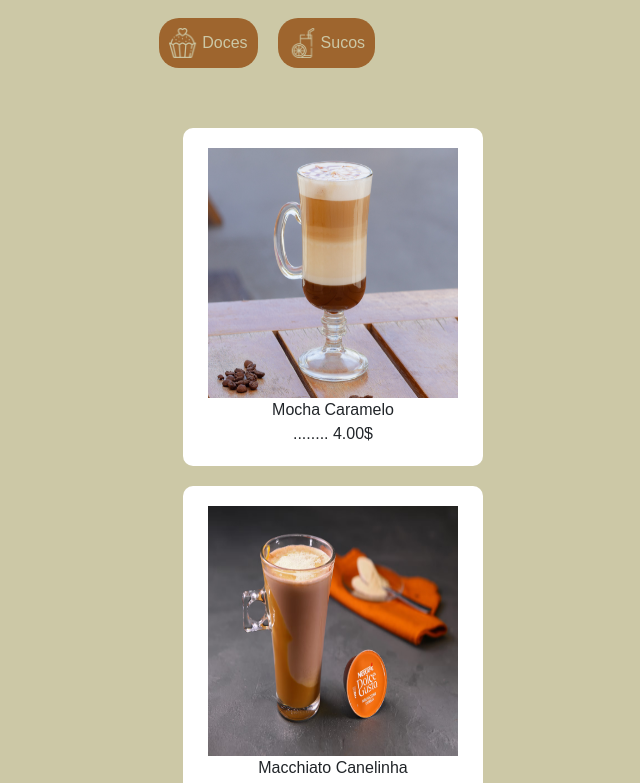
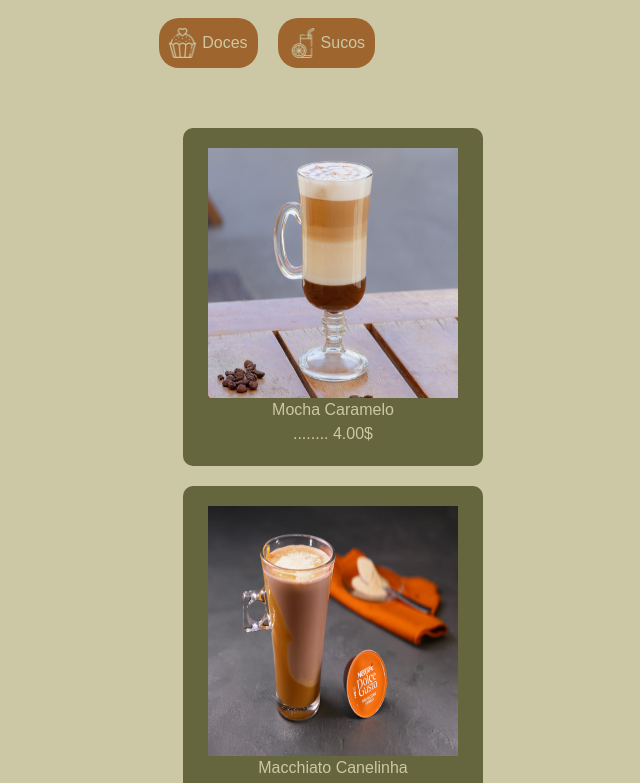
Before and after one commit to neon-ventura/Flor-de-jua, a Next.js app: page / in a window 1280 px wide. Shown: the part 1610-2393 px from the top of the page, without its empty margins (307-947 px from the left). Built offline with nearby package versions, Linux system fonts and the light colour scheme.

Commit message:
Update Products.module.css

```diff
--- a/src/app/components/products/Products.module.css
+++ b/src/app/components/products/Products.module.css
@@ -57,9 +57,10 @@
     display: flex;
     flex-direction: column;
     align-items: center;
-    background-color: white;
+    background-color: #65653E;
     width: 300px;
     margin: 10px;
     padding: 20px;
     border-radius: 10px;
+    color: #CCC8A6;
 }
```
